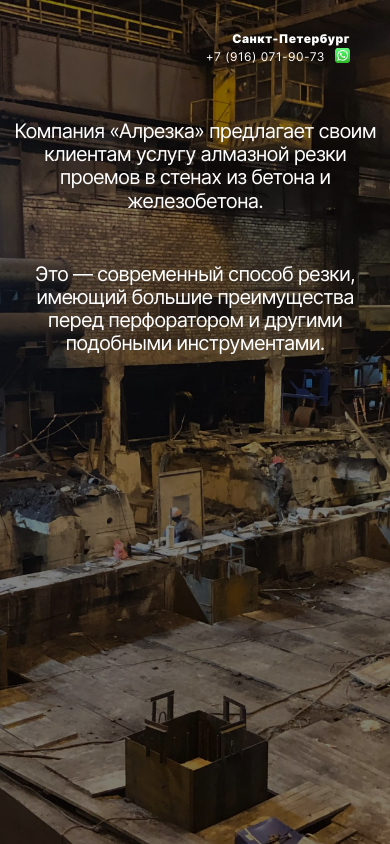
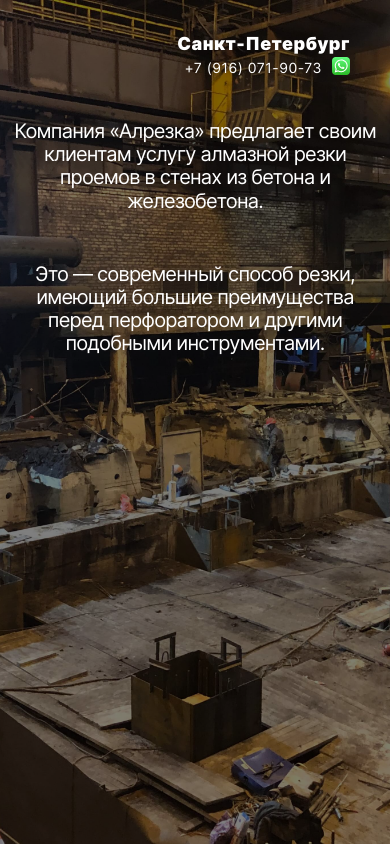
Before and after one commit to TizJourney/alrezka, a React (Create React App) app: page / in a window 390 px wide. Shown: the top 844 px of the page. Built offline with nearby package versions, Linux system fonts and the light colour scheme.

Commit message:
Полировка адаптивности

```diff
--- a/src/components/Header/Header.css
+++ b/src/components/Header/Header.css
@@ -74,7 +74,7 @@
   }
 
   .header__text {
-    font-size: 12px;
+    font-size: 20px;
   }
 
   .header__whatsapp-icon {
@@ -84,14 +84,14 @@
 
 @media screen and (max-width: 767px) {
   .header__link {
-    font-size: 12px;
+    font-size: 14px;
   }
 
   .header__text {
-    font-size: 12px;
+    font-size: 18px;
   }
 
   .header__whatsapp-icon {
-    height: 15px;
+    height: 18px;
   }
 }
--- a/src/components/Main/Main.css
+++ b/src/components/Main/Main.css
@@ -90,6 +90,10 @@
 }
 
 @media screen and (max-width: 1279px) {
+  .main {
+    padding-bottom: 50px;
+  }
+
   .main-page {
     width: 100%;
     padding-left: 100px;
@@ -103,6 +107,10 @@
 }
 
   @media screen and (max-width: 767px) {
+    .main {
+      padding-bottom: 20px;
+    }
+
     .main-page {
       padding-left: 10px;
       padding-right: 10px;
```
